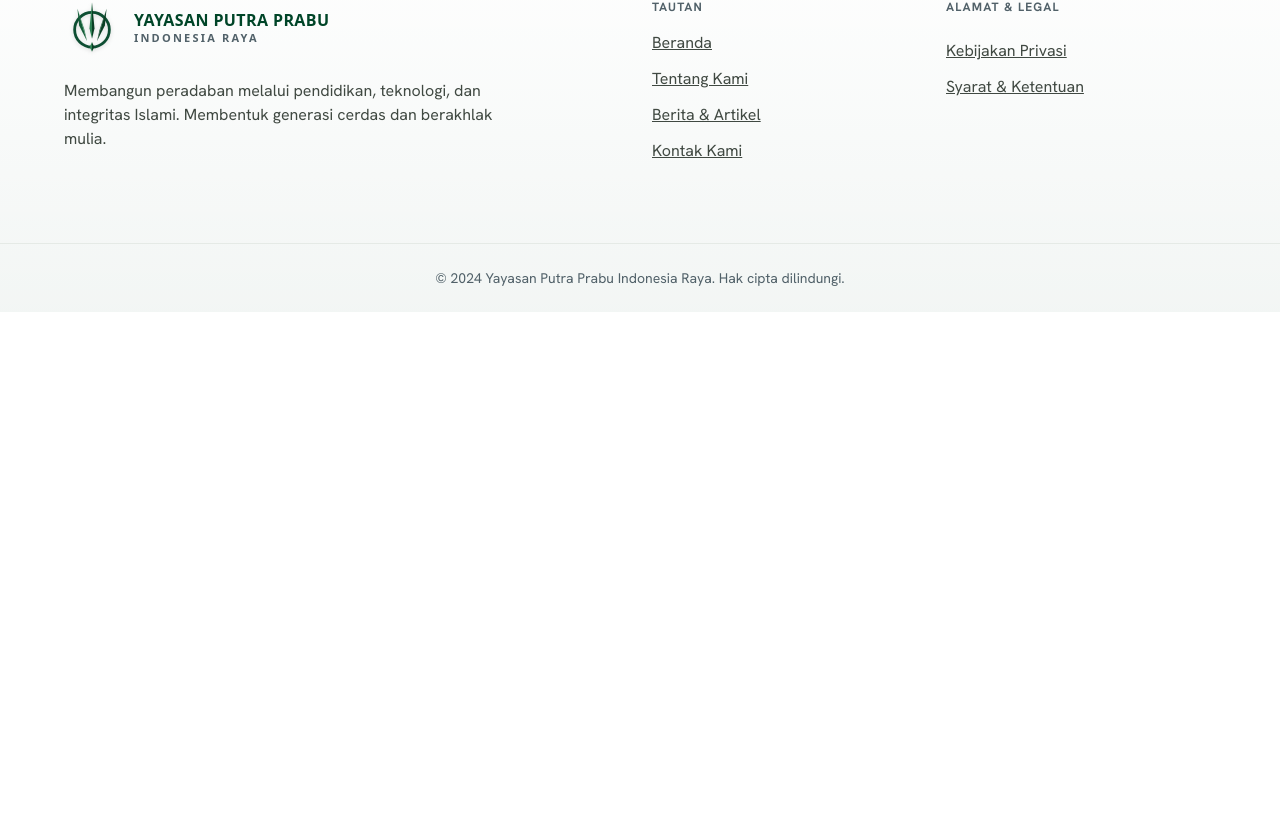
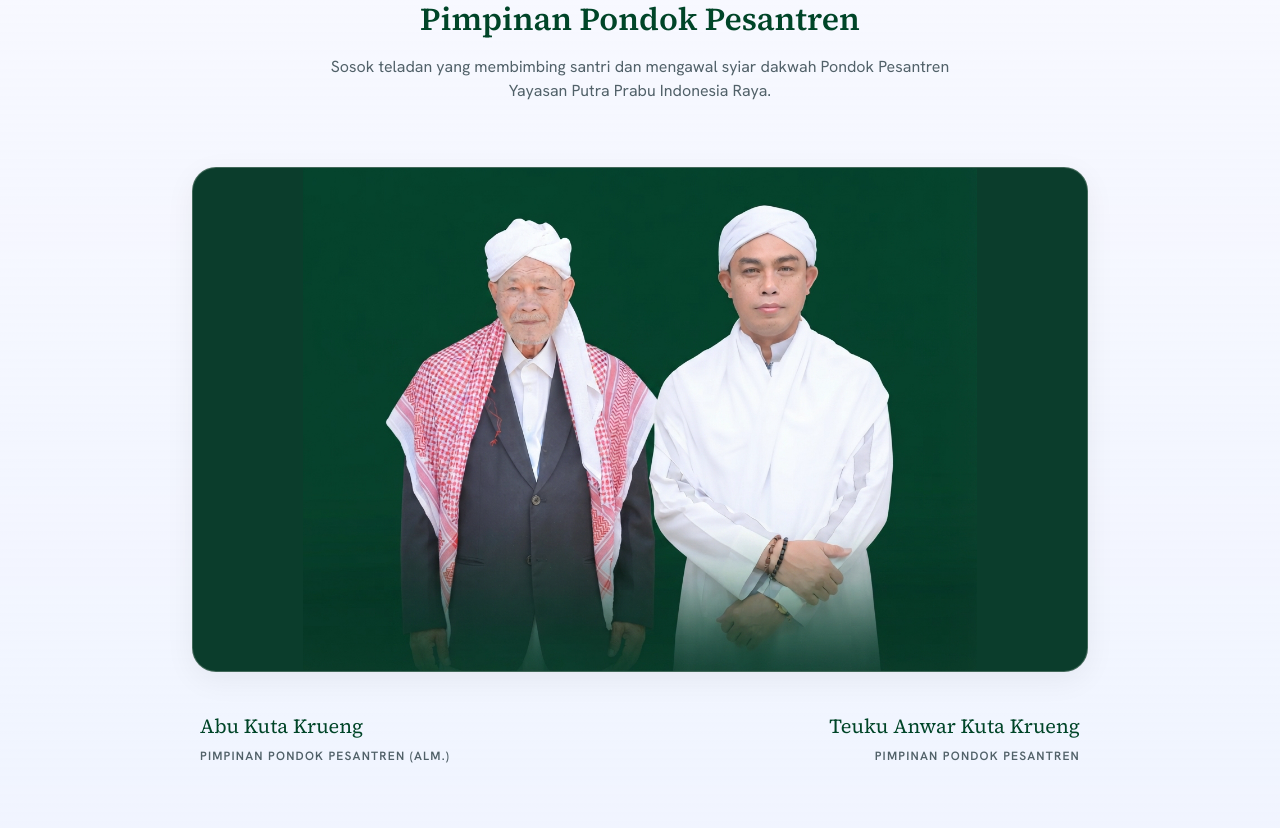
Before and after one commit to PT-APM/Putra-Prabu, a Next.js app: page /about in a window 1280 px wide. Shown: the part 1172-2000 px from the top of the page. Before the commit the page ends 1484 px from the top, so only its background shows below. Built offline with nearby package versions, Linux system fonts and the light colour scheme; no server answers; the database is empty.

Commit message:
add pimpinan ponpes

```diff
--- a/app/about/page.tsx
+++ b/app/about/page.tsx
@@ -2,6 +2,7 @@ import MainLayout from '@/components/layout/MainLayout';
 import { repository } from '@/lib/repositories';
 import HeroPart from '@/sections/About/HeroPart';
 import LeadershipPart from '@/sections/About/LeadershipPart';
+import PimpinanPonpesPart from '@/sections/About/PimpinanPonpesPart';
 import ServicesPart from '@/sections/About/ServicesPart';
 
 
@@ -22,9 +23,12 @@ export default async function About() {
 
       {/* Business Section */}
       <ServicesPart services={services}/>
-
       {/* Leadership Section */}
       <LeadershipPart pembina={pembina} pengawas={pengawas} pengurusHarian={pengurusHarian}/>
+
+      {/* Pimpinan Pondok Pesantren Section */}
+      <PimpinanPonpesPart/>
+
     </MainLayout>
   );
 }
--- /dev/null
+++ b/sections/About/PimpinanPonpesPart.tsx
@@ -0,0 +1,88 @@
+"use client";
+import { motion } from "motion/react";
+import Image from "next/image";
+
+const fadeIn = {
+  hidden: { opacity: 0, y: 20 },
+  visible: { opacity: 1, y: 0, transition: { duration: 0.6 } },
+};
+
+const staggerContainer = {
+  hidden: { opacity: 0 },
+  visible: {
+    opacity: 1,
+    transition: {
+      staggerChildren: 0.2,
+    },
+  },
+};
+
+export default function PimpinanPonpesPart() {
+  return (
+    <section className="section-gradient border-t border-outline-variant/30 relative overflow-hidden">
+      <div className="max-w-container-max mx-auto px-margin-mobile md:px-gutter py-section-padding relative z-10">
+        <motion.div
+          initial="hidden"
+          whileInView="visible"
+          viewport={{ once: true, amount: 0.2 }}
+          variants={fadeIn}
+          className="mb-16 text-center"
+        >
+          <h2 className="font-headline-lg text-headline-lg text-primary mb-4">
+            Pimpinan Pondok Pesantren
+          </h2>
+          <p className="font-body-md text-body-md text-secondary max-w-2xl mx-auto">
+            Sosok teladan yang membimbing santri dan mengawal syiar dakwah
+            Pondok Pesantren Yayasan Putra Prabu Indonesia Raya.
+          </p>
+        </motion.div>
+
+        <motion.div
+          initial="hidden"
+          whileInView="visible"
+          viewport={{ once: true, amount: 0.1 }}
+          variants={staggerContainer}
+          className="max-w-4xl mx-auto"
+        >
+          <motion.div
+            variants={fadeIn}
+            className="relative rounded-3xl overflow-hidden shadow-[0_8px_30px_rgb(0,0,0,0.06)] border border-outline-variant/30 bg-[#0b3d2c]"
+          >
+            <div className="relative w-full aspect-[4/3] md:aspect-[16/9]">
+              <Image
+                src="/img/leadership/pimpinan_ponpes.png"
+                alt="Pimpinan Pondok Pesantren Yayasan Putra Prabu Indonesia Raya"
+                fill
+                loading="eager"
+                sizes="(max-width: 768px) 100vw, 896px"
+                className="object-contain"
+              />
+            </div>
+          </motion.div>
+
+          <motion.div
+            variants={fadeIn}
+            className="grid grid-cols-2 gap-4 mt-10"
+          >
+            <div className="text-center md:text-left px-2">
+              <h3 className="font-headline-lg text-[20px] leading-[28px] text-primary mb-2">
+                Abu Kuta Krueng
+              </h3>
+              <p className="font-label-sm text-label-sm text-secondary uppercase tracking-widest">
+                Pimpinan Pondok Pesantren (Alm.)
+              </p>
+            </div>
+            <div className="text-center md:text-right px-2">
+              <h3 className="font-headline-lg text-[20px] leading-[28px] text-primary mb-2">
+                Teuku Anwar Kuta Krueng
+              </h3>
+              <p className="font-label-sm text-label-sm text-secondary uppercase tracking-widest">
+                Pimpinan Pondok Pesantren
+              </p>
+            </div>
+          </motion.div>
+        </motion.div>
+      </div>
+    </section>
+  );
+}
```
Also changed, not shown: public/img/leadership/pimpinan_ponpes.png (added).
